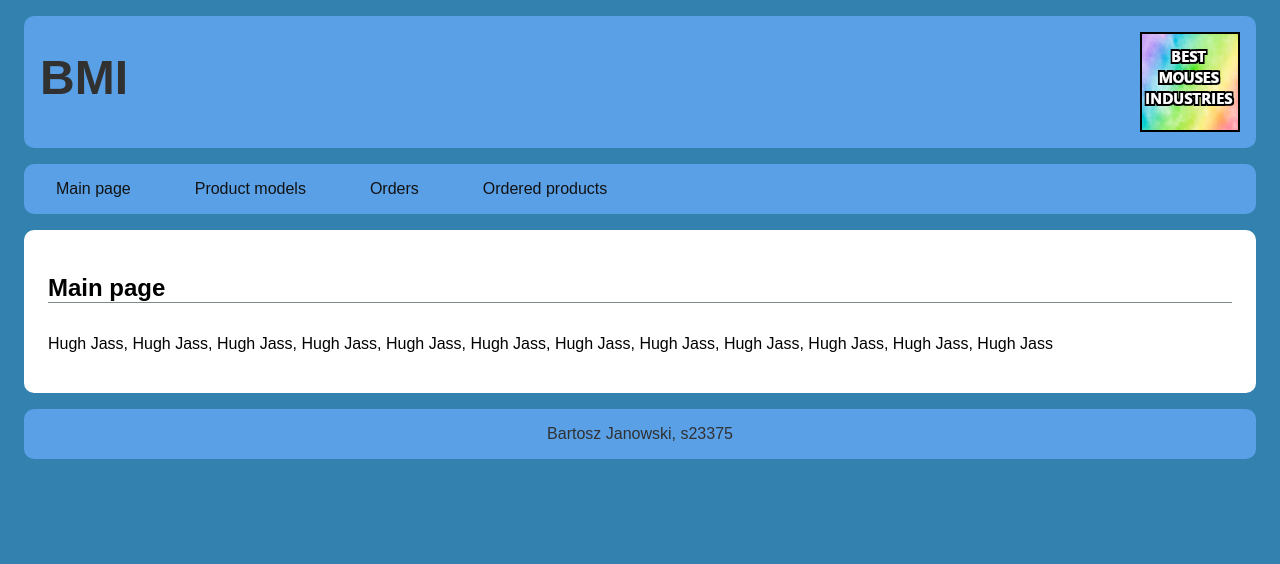
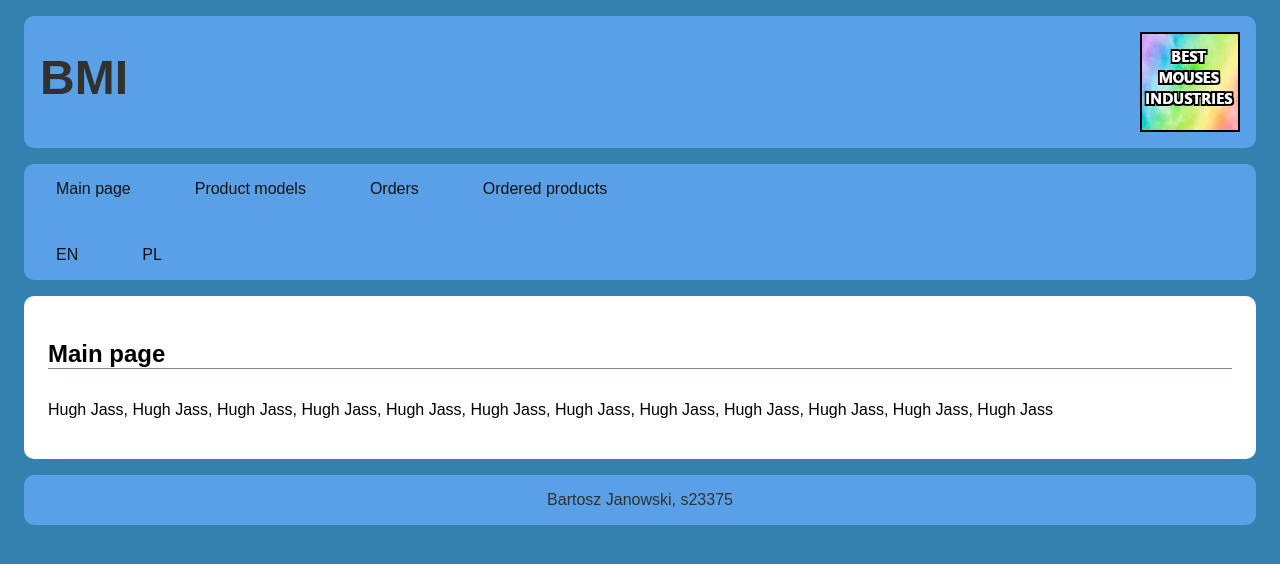
Before and after one commit to s23375/TIN_MP, a React (Create React App) app in the folder reactjs/tin-react-app/: page / in a window 1280 px wide. Shown: the top 564 px of the page. Built offline with nearby package versions, Linux system fonts and the light colour scheme.

Commit message:
MP3 React.js (3/3) - language buttons and css for those buttons

```diff
--- a/reactjs/tin-react-app/public/css/style.css
+++ b/reactjs/tin-react-app/public/css/style.css
@@ -52,21 +52,29 @@ nav ul {
     list-style-type: none;
 }
 
-nav ul li a {
+nav ul li button {
+    background-color: transparent;
+    border: 0;
+}
+
+nav ul li a,
+nav ul li button{
     display: inline-block;
     color: #131212;
     padding: 1rem 2rem;
     text-decoration: none;
 }
 
-nav ul li a:hover {
+nav ul li a:hover,
+nav ul li button:hover{
     background-color: #52d7ff;
     color: #1b191b;
     border: none;
     border-radius: 10px;
 }
 
-nav ul li a.active {
+nav ul li a.active,
+nav ul li button.active{
     background-color: #83c8f7;
     color: #313131;
     border: none;
@@ -344,7 +352,8 @@ section so that we don't have to re-write every style definition for mobile sepa
         text-align: center;
     }
 
-    nav ul li a {
+    nav ul li a,
+    nav ul li button{
         display: block;
     }
 
@@ -418,11 +427,13 @@ section so that we don't have to re-write every style definition for mobile sepa
     }
 
     /* removing border-radius for mobile because it looks trash */
-    nav ul li a:hover {
+    nav ul li a:hover,
+    nav ul li button:hover{
         border-radius: 0px;
     }
 
-    nav ul li a.active {
+    nav ul li a.active,
+    nav ul li button:hover{
         border-radius: 0px;
     }
 
--- a/reactjs/tin-react-app/src/components/fragments/navigation.js
+++ b/reactjs/tin-react-app/src/components/fragments/navigation.js
@@ -1,7 +1,19 @@
 import React from "react"
 import {Link} from "react-router-dom"
+import { withTranslation } from "react-i18next";
 
-function Navigation() {
+
+
+class Navigation extends React.Component{
+
+    handleLanguageChange = (language) => {
+        const { i18n } = this.props
+        i18n.changeLanguage(language, (err, t) => {
+            if(err) return console.log("Something went wrong when loading", err)
+        });
+    }
+
+    render() {
         return (
             <nav>
                 <ul>
@@ -10,8 +22,14 @@ function Navigation() {
                     <li><Link to="/Order">Orders</Link></li>
                     <li><Link to="/OrderedProducts">Ordered products</Link></li>
                 </ul>
+                <ul>
+                    <li className="lang"><button onClick={() => {this.handleLanguageChange("en") }}>EN</button></li>
+                    <li className="lang"><button onClick={() => {this.handleLanguageChange("pl") }}>PL</button></li>
+                </ul>
             </nav>
         )
     }
 
-export default Navigation;
+}
+
+export default withTranslation()(Navigation);
```
Lines whose indentation alone changed are shown as unchanged.
